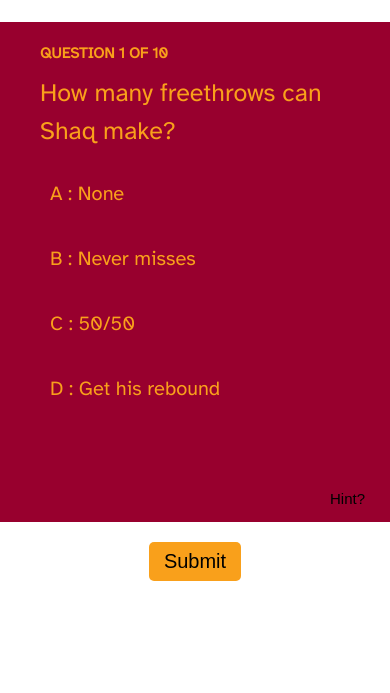
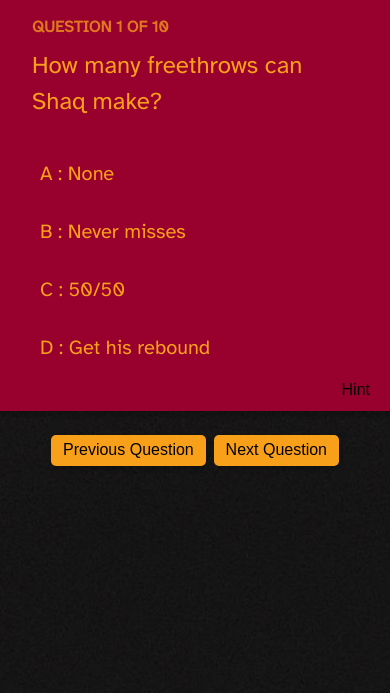
Before and after one commit to akshitagupta15june/Hack-a-Shaq, a website: page index.html in a window 390 px wide. Shown: the part 151-844 px from the top of the page. Drawn offline with Linux system fonts and the light colour scheme.

Commit message:
Made breakpoints to Make App Responsive

```diff
--- a/index.html
+++ b/index.html
@@ -23,34 +23,41 @@
                 How many freethrows can Shaq make?
             </p>
 
+            <div class="label_container">
                 <label class="question_label main-text">
                     <input class="question_input" type="radio" name="question1" value="A">
                     A : None
                 </label>
 
                 <label class="question_label main-text">
-                <input class="question_input" type="radio" name="question2" value="B">
+                    <input class="question_input" type="radio" name="question1" value="B">
                     B : Never misses
                 </label>
 
                 <label class="question_label main-text">
-                <input class="question_input" type="radio" name="question3" value="C">
+                    <input class="question_input" type="radio" name="question1" value="C">
                     C : 50/50
                 </label>
 
                 <label class="question_label main-text">
-                <input class="question_input" type="radio" name="question4" value="D">
+                    <input class="question_input" type="radio" name="question1" value="D">
                     D : Get his rebound
                 </label>
+            </div>
 
             <img src="/images/question1.jpg" alt="Shaq Freethrow Image" class="question_img hidden">
             <button class="question_hint sub-text">
-                Hint?
+                Hint
             </button>
         </div>
+
+        <div id="buttons">
+            <button class="sub-text main-button" id="previousQuestion">Previous Question</button>
+            <button class="sub-text main-button" id="nextQuestion">Next Question</button>
+
+            <button class="sub-text main-button hidden" id="submit">Submit</button>
         </div>
-
-    <button class="main-text" id="submit">Submit</button>
+    </div>
 
     <div id="results"></div>
 
--- a/sass/base/_reset.scss
+++ b/sass/base/_reset.scss
@@ -1,12 +1,30 @@
 *, *::after, *::before {margin: 0; padding: 0; box-sizing: inherit;}
 
-html {font-size: 62.5%}
+html {
+    font-size: 62.5%;
+    scroll-behavior: smooth;
+
+    //Largest first because smallest will be applied because it is last
+    @include respond(bigScreen) {
+        font-size: 75%; //12px
+    }
+
+    @include respond(tabletLandscape) {
+        font-size: 56.25%; //9px
+    }
+
+    @include respond(phone) {
+        font-size: 50%; // 8px
+    }
+}
 
 body {
     line-height: 1.5;
     box-sizing: border-box;
+    background-image: url('/images/background.jpg');
+    background-position: center;
 }
 
 .hidden {
-    display: none;
+    display: none !important;
 }
--- a/sass/base/_typography.scss
+++ b/sass/base/_typography.scss
@@ -7,6 +7,10 @@
 
 .big-text {
     font-size: 5rem;
+
+    @include respond(tablet) {
+        font-size: 6rem;
+    }
 }
 
 .med-text {
@@ -14,9 +18,17 @@
 }
 
 .main-text {
-    font-size: 2rem;
+    font-size: 2.2rem;
+
+    @include respond(tabletLandscape) {
+        font-size: 2.5rem;
+    }
 }
 
 .sub-text {
-    font-size: 1.5rem;
+    font-size: 1.8rem;
+
+    @include respond(tabletLandscape) {
+        font-size: 2rem;
+    }
 }
--- a/sass/components/_buttons.scss
+++ b/sass/components/_buttons.scss
@@ -1,17 +1,30 @@
-#submit {
+#buttons {
+    display: flex;
+    justify-content: space-between;
+    width: 38rem;
+    padding: 0;
+
+    margin: 2rem auto;
+
+    @include respond(tablet) {
+        width: 36rem;
+    }
+}
+
+.main-button {
     background: $primary-yellow;
     border: none;
     border-radius: 5px;
     padding: 0.8rem 1.5rem;
-    margin: 1rem auto;
-    display: block;
+    margin: 1rem 0;
+    display: inline-block;
     width: fit-content;
     transition: all 100ms ease-in;
+    box-shadow: rgba(0,0,0, 0.2) 2px 3px 5px;
+    cursor: pointer;
 
     &:hover {
         background-color: $primary-red;
         color: $primary-yellow;
-        font-weight: 600;
-        box-shadow: rgba(0,0,0, 0.2) 2px 3px 5px;
     }
 }
--- a/sass/layout/_header.scss
+++ b/sass/layout/_header.scss
@@ -1,4 +1,6 @@
 .header {
     padding: 2rem 0;
     text-align: center;
+    color: $main-white;
+    text-shadow: rgba(0,0,0, 0.2) 1px 2px 3px;
 }
--- a/sass/layout/_quiz.scss
+++ b/sass/layout/_quiz.scss
@@ -6,27 +6,46 @@
 .question {
     display: flex;
     flex-direction: column;
+    border-radius: 1rem;
 
-    padding: 2rem 4rem;
+    padding: 2rem 4rem 5rem;
     position: relative;
-    min-height: 50rem;
+    min-height: 35rem;
+
     background-color: $primary-red;
     color: $primary-yellow;
+    box-shadow: rgba(0,0,0, 0.2) -3px 1px 5px 5px;
+
+    @include respond(tablet) {
+        border-radius: 0;
+    }
 
     &_header {
         text-transform: uppercase;
+        opacity: 0.75;
     }
 
     &_question {
         margin: 1rem 0 2rem;
+
+        @include respond(tablet) {
+            margin: 1rem 0 2.5rem;
+            font-size: 3rem;
+        }
     }
 
     &_label {
         padding: 1rem;
         border-radius: 5px;
-        margin-bottom: 1.5rem;
+        margin-top: 2.5rem;
         cursor: pointer;
         transition: all 150ms ease;
+        width: 45%;
+
+        @include respond(tabletLandscape) {
+            width: 100%;
+            margin-top: 1.5rem;
+        }
 
         &:hover {
             background-color: $main-black;
@@ -40,12 +59,12 @@
     }
 
     &_img {
-        height: fit-content;
         border-radius: 5px;
         box-shadow: rgba(0,0,0, 0.2) 1px 2px 5px;
         transition: all 100ms ease;
 
-        margin-bottom: 3rem;
+        max-width: 95%;
+        margin: 1rem auto 3rem;
     }
     &_hint {
         width: fit-content;
@@ -64,3 +83,9 @@
         }
     }
 }
+
+.label_container {
+    display: flex;
+    flex-wrap: wrap;
+    justify-content: space-between;
+}
--- a/sass/main.scss
+++ b/sass/main.scss
@@ -1,3 +1,6 @@
+@import 'utils/animations';
+@import 'utils/mixins';
+
 @import 'base/colors';
 @import 'base/reset';
 @import 'base/typography';
@@ -11,6 +14,3 @@
 @import 'themes/og';
 @import 'themes/primary';
 @import 'themes/vice';
-
-@import 'utils/animations';
-@import 'utils/mixins';
--- a/sass/utils/_mixins.scss
+++ b/sass/utils/_mixins.scss
@@ -0,0 +1,17 @@
+@mixin respond($breakpoint) {
+    @if $breakpoint == phone {
+        @media (max-width: 37.5em) {@content;} //600
+    }
+
+    @if $breakpoint == tablet {
+        @media (max-width: 56.25em) {@content;} //900
+    }
+
+    @if $breakpoint == tabletLandscape {
+        @media (max-width: 75em) {@content;} //1200
+    }
+
+    @if $breakpoint == bigScreen {
+        @media (min-width: 112.5em) {@content;} //1800
+    }
+}
```
Also changed, not shown: css/styles.css, images/background.jpg (added). Lines whose indentation alone changed are shown as unchanged.
